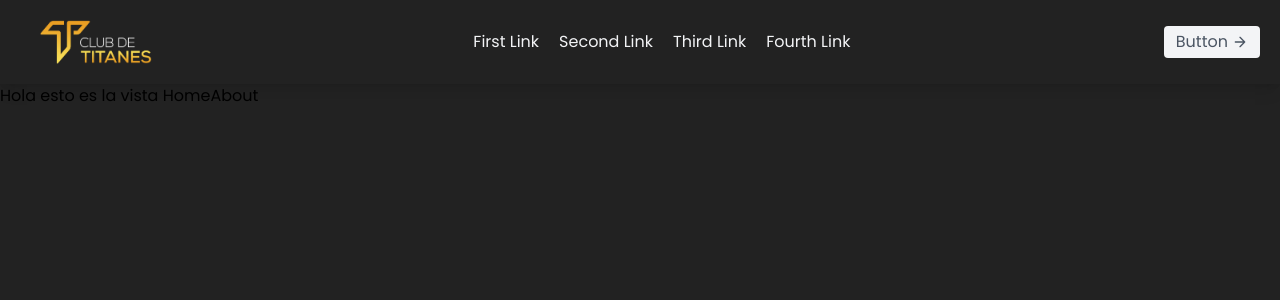
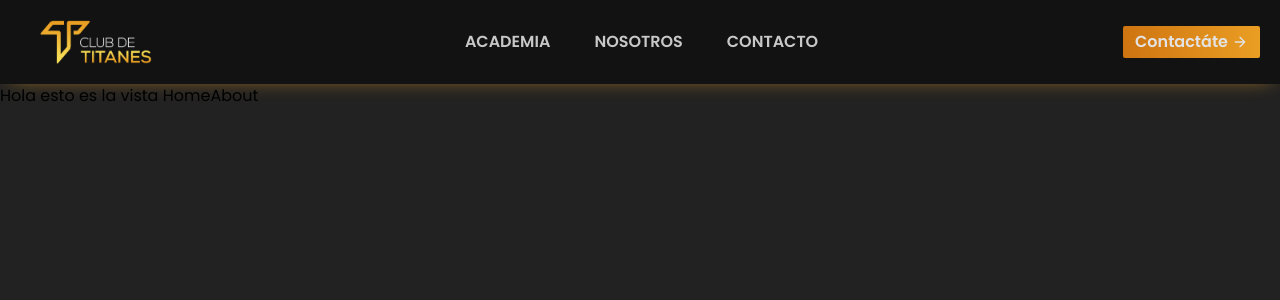
Before and after one commit to technodevs-ar/ClubDeTitanes, a React (Vite) app: page / in a window 1280 px wide. Shown: the top 300 px of the page. Built offline with nearby package versions, Linux system fonts and the light colour scheme.

Commit message:
Añadiendo estilo al header

```diff
--- a/src/components/Global/Header.jsx
+++ b/src/components/Global/Header.jsx
@@ -1,19 +1,31 @@
 import Logo from "../../assets/icons/LogoTitanes.png"
+import './header.css'
 
 export const Header = () => {
   return (
-    <header className="text-gray-600 body-font shadow-lg">
+    <header className="bg-[#121212] body-font">
       <div className="container mx-auto flex flex-wrap p-5 flex-col md:flex-row items-center">
         <a className="flex title-font font-medium items-center text-gray-900 mb-4 md:mb-0">
           <img src={Logo} alt="Logo del Club de titanes" className="w-40" />
         </a>
         <nav className="md:ml-auto md:mr-auto flex flex-wrap items-center text-base justify-center">
-          <a className="mr-5 hover:text-gray-900 text-gray-100">First Link</a>
-          <a className="mr-5 hover:text-gray-900 text-gray-100">Second Link</a>
-          <a className="mr-5 hover:text-gray-900 text-gray-100">Third Link</a>
-          <a className="mr-5 hover:text-gray-900 text-gray-100">Fourth Link</a>
+          <a className="mr-5 px-3 py-1 hover:text-gray-900 cursor-pointer">
+            <button className="nav-button">
+              ACADEMIA
+            </button>
+          </a>
+          <a className="mr-5 px-3 py-1 hover:text-gray-900 cursor-pointer">
+            <button className="nav-button">
+              NOSOTROS
+            </button>
+          </a>
+          <a className="mr-5 px-3 py-1 hover:text-gray-900 cursor-pointer">
+            <button className="nav-button">
+              CONTACTO
+            </button>
+          </a>
         </nav>
-        <button className="inline-flex items-center bg-gray-100 border-0 py-1 px-3 focus:outline-none hover:bg-gray-200 rounded text-base mt-4 md:mt-0">Button
+        <button className="inline-flex items-center bg-gradient-to-l from-primary-500 to-primary-600 border-0 py-1 px-3 focus:outline-none hover:scale-105 transition-all rounded-sm text-secondary-200 font-semibold mt-4 md:mt-0">Contactáte
           <svg fill="none" stroke="currentColor" strokeLinecap="round" strokeLinejoin="round" strokeWidth="2" className="w-4 h-4 ml-1" viewBox="0 0 24 24">
             <path d="M5 12h14M12 5l7 7-7 7"></path>
           </svg>
--- /dev/null
+++ b/src/components/Global/header.css
@@ -0,0 +1,37 @@
+.nav-button {
+  color: #c8c8c8;
+  text-decoration: none;
+  font-size: 16px;
+  border: none;
+  background: none;
+  font-weight: 600;
+  font-family: 'Poppins', sans-serif;
+}
+
+.nav-button:hover {
+  color: #f7f7f7;
+  transition: 0.2s;
+}
+
+.nav-button::before {
+  margin-left: auto;
+}
+
+.nav-button::after, .nav-button::before {
+  content: '';
+  width: 0%;
+  height: 2px;
+  background: #ea9e23;
+  display: block;
+  transition: 0.2s;
+}
+
+.nav-button:hover::after, .nav-button:hover::before {
+  width: 100%;
+}
+
+header {
+  box-shadow: 1px 1px 1px -6px rgba(255,170,6,0.5);
+-webkit-box-shadow: 1px 2px 21px -10px rgba(234,159,36, 10);
+-moz-box-shadow: 1px 4px 21px -16px rgba(234,159,36, 10);
+}
--- a/tailwind.config.js
+++ b/tailwind.config.js
@@ -20,6 +20,19 @@ export default {
           '900': '#733614',
           '950': '#421a06',
         },
+        'secondary': {
+          '50': '#f7f7f7',
+          '100': '#ededed',
+          '200': '#e3e3e3',
+          '300': '#c8c8c8',
+          '400': '#adadad',
+          '500': '#999999',
+          '600': '#888888',
+          '700': '#7b7b7b',
+          '800': '#676767',
+          '900': '#545454',
+          '950': '#363636',
+        },
         fontFamily: {
           'sans': ['Poppins', 'sans-serif'],
         }
```
